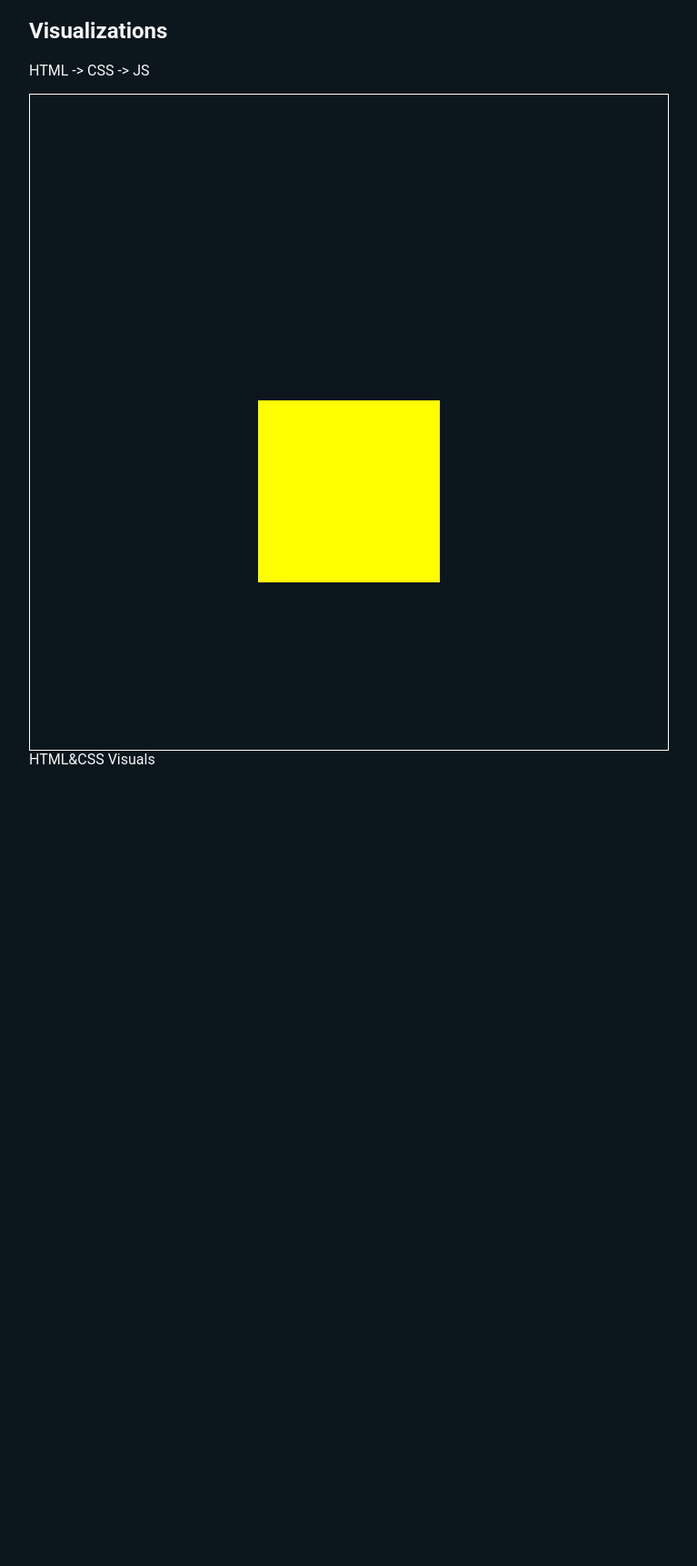
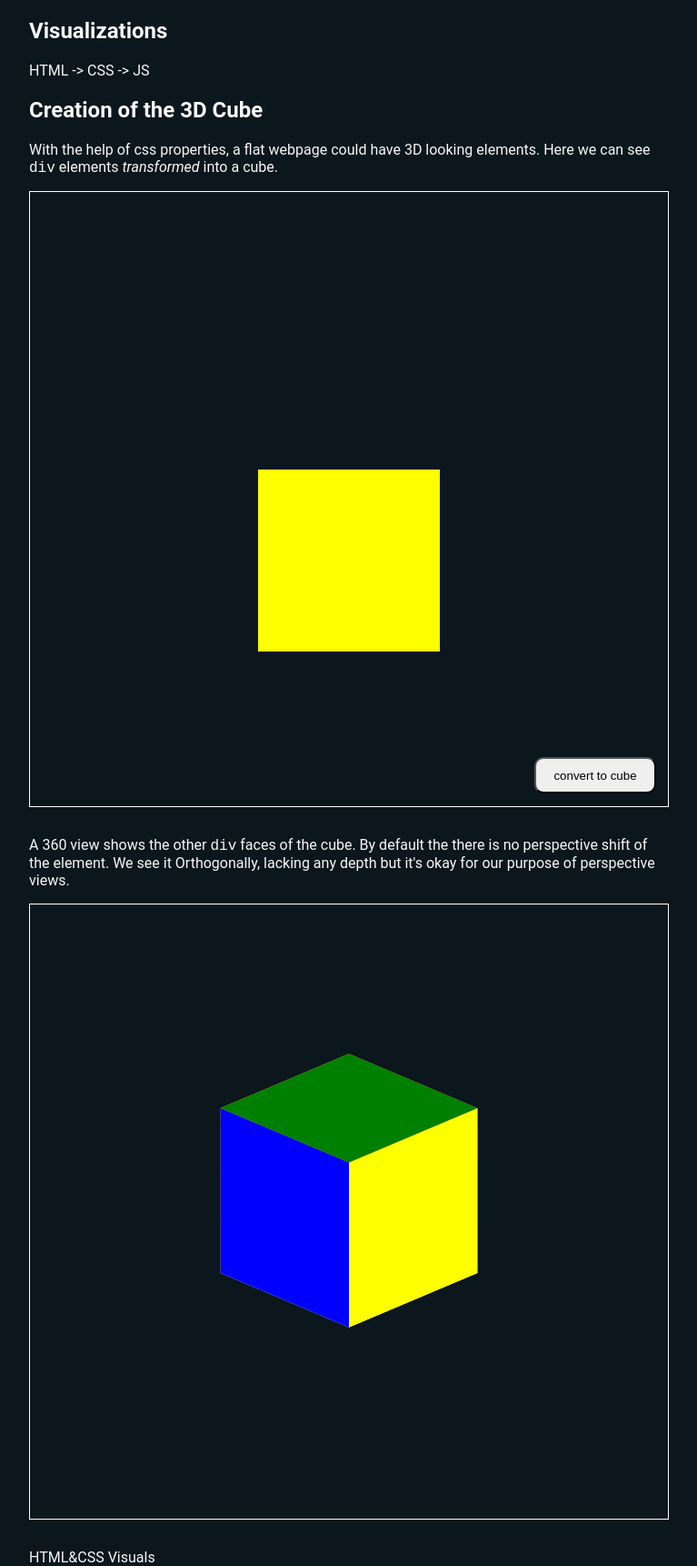
Before and after one commit to mpdagang/mpdagang.github.io, a Jekyll site: the page built from _pages/case/case-visuals.html, in a window 1280 px wide. Shown: the whole page at 91% size, without its empty margins (256-1023 px from the left). Built offline with Jekyll 4.4.1, drawn with Linux system fonts in a browser that asks for light colours; before the commit the page ends 900 px from its top, so only the background shows below that.

Commit message:
Visuals page adjustments
- add cube 360 view. Set default view to be the cube
- add toggle button for showing morph from flat to cube

```diff
--- a/_layouts/case-visuals.html
+++ b/_layouts/case-visuals.html
@@ -17,5 +17,6 @@
         <span>HTML&CSS Visuals</span>
     </footer>
     <script src=""></script>
+    <script src="/assets/js/case-visuals.js"></script>
 </body>
 </html>
--- a/_pages/case/case-visuals.html
+++ b/_pages/case/case-visuals.html
@@ -9,11 +9,30 @@
     <h1>Visualizations</h1>
     <p>HTML -> CSS -> JS</p>
 
-    <section class="vs-c-section">
+
+    <h2>Creation of the 3D Cube</h2>
+    <p>With the help of
+       css properties, a flat webpage could have 3D looking elements.
+       Here we can see <code>div</code> elements <em>transformed</em>
+       into a cube.</p>
+    <section id="section-01" class="vs-c-section">
+      <div class="scene">
+        <div class="cube">
+          <div></div>
+        </div>
+      </div>
+      <button type="button" id="to-cube" class="vs-toggle-cube">convert to cube</button>
+    </section>
+
+    <p>A 360 view shows the other <code>div</code> faces of the cube. By default
+       the there is no perspective shift of the element. We see it Orthogonally,
+      lacking any depth but it's okay for our purpose of perspective views.</p>
+    <section class="vs-c-section-2">
       <div class="scene">
         <div class="cube">
           <div></div>
         </div>
       </div>
     </section>
+
 </article>
--- /dev/null
+++ b/assets/js/case-visuals.js
@@ -0,0 +1,7 @@
+document.addEventListener("DOMContentLoaded", function() {
+    let toCubeBtn = document.getElementById("to-cube");
+    toCubeBtn.addEventListener("click", function(){
+        let vSection = document.getElementById("section-01");
+        vSection.classList.toggle("to-cube");
+    });
+});
--- a/assets/styles/case-visuals.scss
+++ b/assets/styles/case-visuals.scss
@@ -10,10 +10,6 @@
     font-size: 1rem;
     background-color: #0B161D;
     color: #F8F8F8;
-}
-
-button {
-    border-radius: 10px;
 }
 
 /* Layout
@@ -35,11 +31,26 @@
     margin: 0 auto;
     width: 55vw;
     min-width: 400px;
+    max-width: 960px;
 }
 
-.vs-c-section {
-    min-height: 80vh;
+.vs-c-section,
+.vs-c-section-2 {
+    position: relative;
+    margin-bottom: 2em;
+    min-height: 75vh;
     border: 1px solid white;
+}
+/*
+Butons
+*/
+.vs-toggle-cube {
+    position: absolute;
+    bottom: 1em;
+    right: 1em;
+    width: 10em;
+    height: 3em;
+    border-radius: 10px;
 }
 
 /* 3D CSS
@@ -50,10 +61,6 @@
   --orange: #ff945b;
 }
 
-.vs-c-section {
-    --vs-time: 4s;
-}
-
 .scene, .scene div, .scene div::before, .scene div::after {
     position: absolute;
     content: '';
@@ -62,7 +69,7 @@
 
 .scene {
     top: 60%; left: 50%;
-    transition: var(--vs-time);
+    transform: rotatex(65deg) rotatez(45deg);
 }
 
 .cube {
@@ -76,62 +83,108 @@
     width: 200px; height: 200px;
     background-color: var(--red);
     transform-origin: 0px 0px 0px;
-    transition: var(--vs-time) ease-out;
+    rotate: x -270deg;
 }
 
 .cube::after {
-    content: 'after';
     width: 200px; height: 200px;
     background-color: blue;
     transform-origin: 0px 200px 0px;
-    transition: var(--vs-time) ease-out;
+    rotate: x 270deg;
 }
 
 .cube > div {
     width: 200px; height: 200px;
     background-color: green;
-    rotate: z 180deg;
-    translate: 0 0 1px;
-    transition: var(--vs-time);
+    translate: 0 0 200px;
 }
 
 .cube > div::before {
     width: 200px; height: 200px;
     background-color: orange;
-    transition: 1.6s;
     transform-origin: 0px 0px 0px;
+    rotate: y -270deg;
 }
 
 .cube > div::after {
     width: 200px; height: 200px;
     background-color: yellow;
-    transition: var(--vs-time);
     transform-origin: 200px 0;
+    rotate: y 270deg;
 }
 
-.vs-c-section:hover .cube::before {
+/* section VS01: base cube animated
+----------------------------------------*/
+.vs-c-section {
+    --vs-time: 4s;
+}
+
+.vs-c-section .scene {
+    transform: rotatex(0deg) rotatez(0deg);
+    transition: var(--vs-time);
+}
+
+.vs-c-section .cube::before,
+.vs-c-section .cube::after {
+    rotate: x 0deg;
+    transition: var(--vs-time) ease-out;
+}
+
+.vs-c-section .cube > div {
+    translate: 0 0 1px;
+    rotate: z 180deg;
+    transition: var(--vs-time);
+}
+
+.vs-c-section .cube > div::before {
+    transition: 1.6s;
+}
+
+.vs-c-section .cube > div::after {
+    transition: var(--vs-time);
+}
+
+.vs-c-section .cube > div::before,
+.vs-c-section .cube > div::after {
+    rotate: y 0deg;
+}
+
+/*on hover*/
+.vs-c-section.to-cube .cube::before {
     rotate: x -270deg;
 }
 
-.vs-c-section:hover .cube::after {
+.vs-c-section.to-cube .cube::after {
     rotate: x 270deg;
 }
 
-.vs-c-section:hover .cube > div {
+.vs-c-section.to-cube .cube > div {
     rotate: z 0deg;
     translate: 0 0 200px;
 }
 
-.vs-c-section:hover .cube > div::before {
+.vs-c-section.to-cube .cube > div::before {
     rotate: y -270deg;
     transition: var(--vs-time);
     transition-delay: 0.8s;
 }
 
-.vs-c-section:hover .cube > div::after {
+.vs-c-section.to-cube .cube > div::after {
     rotate: y 270deg;
 }
 
-.vs-c-section:hover .scene {
+.vs-c-section.to-cube .scene {
     transform: rotatex(65deg) rotatez(45deg);
 }
+
+/* section VS02: cube 3d rotate
+   - show sides as viewed as a 3d object
+ *----------------------------------------*/
+
+ .vs-c-section-2 .scene{
+    transition: 5s ease-in-out;
+ }
+
+ .vs-c-section-2:hover .scene{
+    transform: rotatex(115deg) rotatez(405deg);
+ }
```
